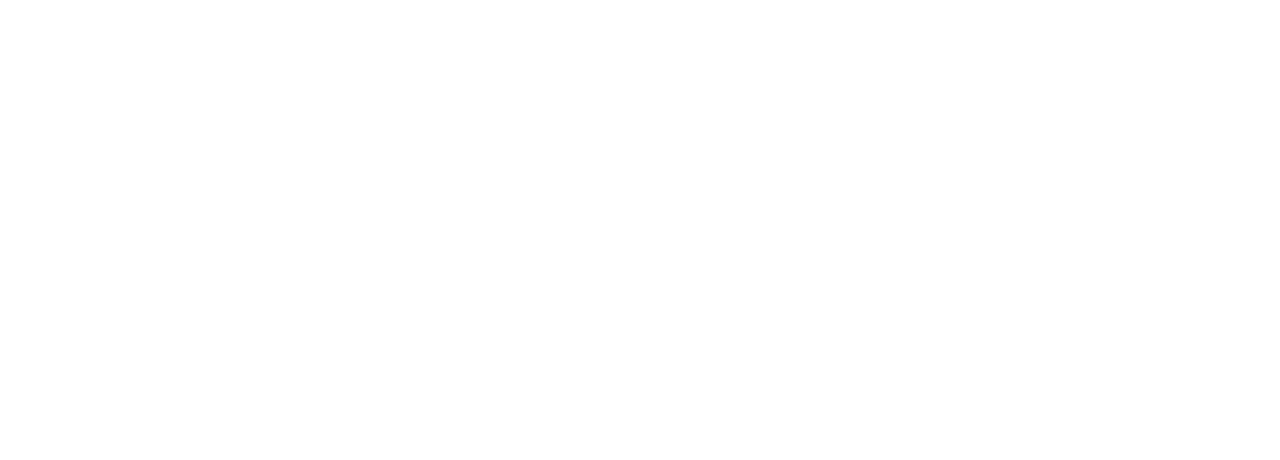
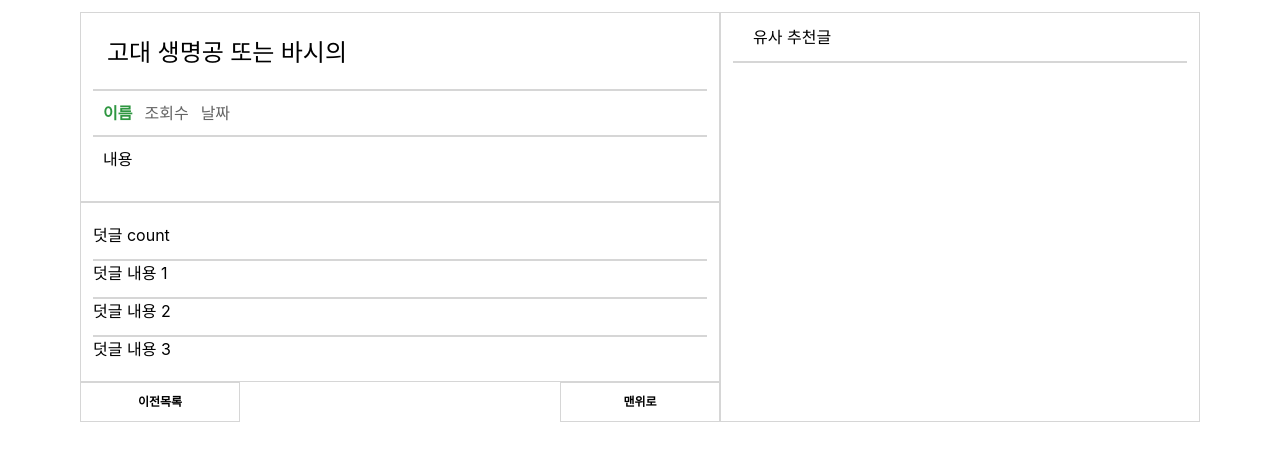
Before and after one commit to kimkimjunjun/Capston, a React (Create React App) app: page /board/1 in a window 1280 px wide. Before the commit this address had no page. Shown: the top 460 px of the page. Built offline with nearby package versions, Linux system fonts and the light colour scheme.

Commit message:
보드 페이지 추가

```diff
--- a/src/App.js
+++ b/src/App.js
@@ -1,11 +1,20 @@
-import logo from './logo.svg';
-import './App.css';
+// App.js
+import React, { useEffect, useState } from 'react';
 import { BrowserRouter, Route, Routes } from 'react-router-dom';
 import Home from './pages/home';
 import { QueryClient, QueryClientProvider } from 'react-query';
+import item from './dummy/item.json';
+import Board from './pages/board';
 
 function App() {
+  const [postData, setPostData] = useState([]); // postData를 배열로 초기화합니다.
+  const [loading, setLoading] = useState(true);
 
+  useEffect(() => {
+    // JSON 파일의 경로를 설정합니다.
+    setPostData(item); // 배열로 변환하여 설정합니다.
+    setLoading(false);
+  }, []);
 
   const queryClient = new QueryClient();
   return (
@@ -14,6 +23,7 @@
         <BrowserRouter>
           <Routes>
             <Route path='/' element={<Home />} />
+            <Route path='/board/:item_idx' element={<Board postData={postData} />} />
           </Routes>
         </BrowserRouter>
       </div>
--- /dev/null
+++ b/src/component/backbutton.jsx
@@ -0,0 +1,15 @@
+import { useNavigate } from "react-router-dom";
+
+export default function BackButton() {
+    let navigate = useNavigate();
+
+    let goBack = () => {
+        navigate(-1);
+    };
+
+    return (
+        <div className="w-40 h-10 border border-[#d6d6d6] items-center self-center flex cursor-pointer" onClick={goBack}>
+            <span className="mx-auto text-xs font-bold">이전목록</span>
+        </div>
+    )
+}
--- a/src/component/post.jsx
+++ b/src/component/post.jsx
@@ -2,6 +2,7 @@
 import item from '../dummy/item.json';
 import '../App.css';
 import Pagination from './pagination';
+import { Link } from 'react-router-dom';
 
 export default function Post() {
     const [postData, setPostData] = useState([]);
@@ -29,11 +30,14 @@
         setCurrentPage(pageNumber);
     };
 
+    console.log(postData)
+
     return (
-        <div className='w-full flex'>
-            <div className='w-[50rem] border border-[#d6d6d6]'>
-                {currentItems.map((item) => (
-                    <div key={item._source.item_idx} className='w-full p-3 pr-8'>
+        <div className='w-full flex justify-center'>
+            <div className='w-[40rem] border border-[#d6d6d6]'>
+                {currentItems.map((item, index) => (
+                    <Link to={`/board/${item._source.item_idx}`}>
+                        <div key={index} className='w-full p-3 pr-8'>
                             <div className='w-full h-fit mb-5'>
                                 <div className='flex mb-2 space-x-2 font-bold'>
                                     <h1>{item._source.subject}</h1>
@@ -43,6 +47,7 @@
                             </div>
                             <div className='w-full h-0.5 bg-[#d6d6d6]' />
                         </div>
+                    </Link>
                 ))}
 
                 {/* 페이지네이션 컴포넌트 */}
@@ -53,11 +58,12 @@
                     currentPage={currentPage}
                 />
             </div>
-            <div className='w-[40rem] border border-[#d6d6d6] p-3'>
+            <div className='w-[30rem] border border-[#d6d6d6] p-3'>
                 <div className='w-full h-fit pb-3'>
                     <span className='flex'><p className='font-bold text-red-600'>홍길동</p>님을 위한 추천글</span>
                 </div>
                 <div className='w-full h-0.5 bg-[#d6d6d6]' />
+
             </div>
         </div>
     );
--- /dev/null
+++ b/src/component/topbutton.jsx
@@ -0,0 +1,7 @@
+export default function TopButton() {
+    return (
+        <div className="w-40 h-10 border border-[#d6d6d6] items-center self-center flex ml-auto cursor-pointer">
+            <span className="mx-auto text-xs font-bold">맨위로</span>
+        </div>
+    )
+}
--- /dev/null
+++ b/src/pages/board.jsx
@@ -0,0 +1,70 @@
+import React, { useEffect, useState } from 'react';
+import item from '../dummy/item.json';
+import '../App.css';
+import BackButton from '../component/backbutton';
+import TopButton from '../component/topbutton';
+
+export default function BoardComponents(postData) {
+    // 선택한 item_idx에 해당하는 게시글 찾기
+
+
+    // 선택한 게시글이 없을 경우 예외 처리
+    if (!postData) {
+        return <div>게시글을 찾을 수 없습니다.</div>;
+    }
+    const comments = [
+        { count: 5, content: "덧글 내용 1" },
+        { count: 3, content: "덧글 내용 2" },
+        { count: 2, content: "덧글 내용 3" },
+        // ... 다른 덧글들
+    ];
+
+
+    console.log(postData);
+
+    return (
+        <div className='w-full flex p-3 justify-center mx-auto'>
+            <div>
+                <div className='w-[40rem] border border-[#d6d6d6] px-3 py-5'>
+                    <div className='flex'>
+                        <div className='w-0.5 h-3 text-red-600' />
+                        <h1 className='w-fit p-1 px-3 pb-5 text-2xl font-medium'>고대 생명공 또는 바시의</h1>
+                    </div>
+                    <div className='w-full h-0.5 bg-[#d6d6d6]' />
+                    <div className='p-2.5 space-x-3 text-[#646464]'>
+                        <span className='text-[#2f9741] font-bold'>이름</span>
+                        <span>조회수</span>
+                        <span>날짜</span>
+                    </div>
+                    <div className='w-full h-0.5 bg-[#d6d6d6]' />
+                    <div className='p-2.5'>
+                        내용
+                    </div>
+                </div>
+                <div className='w-[40rem] border border-[#d6d6d6] px-3 py-5 space-y-3'>
+                    <div>
+                        덧글 count
+                    </div>
+                    {comments.map((comment, index) => (
+                        <div>
+                            <div className='w-full h-0.5 bg-[#d6d6d6]' />
+                            <div>
+                                {comment.content}
+                            </div>
+                        </div>
+                    ))}
+                </div>
+                <div className='flex'>
+                    <BackButton />
+                    <TopButton />
+                </div>
+            </div>
+            <div className='w-[30rem] border border-[#d6d6d6] p-3'>
+                <div className='w-full h-fit px-5 pb-3'>
+                    <span className='flex'>유사 추천글</span>
+                </div>
+                <div className='w-full h-0.5 bg-[#d6d6d6]' />
+            </div>
+        </div>
+    );
+}
--- /dev/null
+++ b/src/pages/search.jsx
@@ -0,0 +1,7 @@
+export default function Search() {
+    return (
+        <div>
+            dd
+        </div>
+    )
+}
```
Lines whose indentation alone changed are shown as unchanged.
